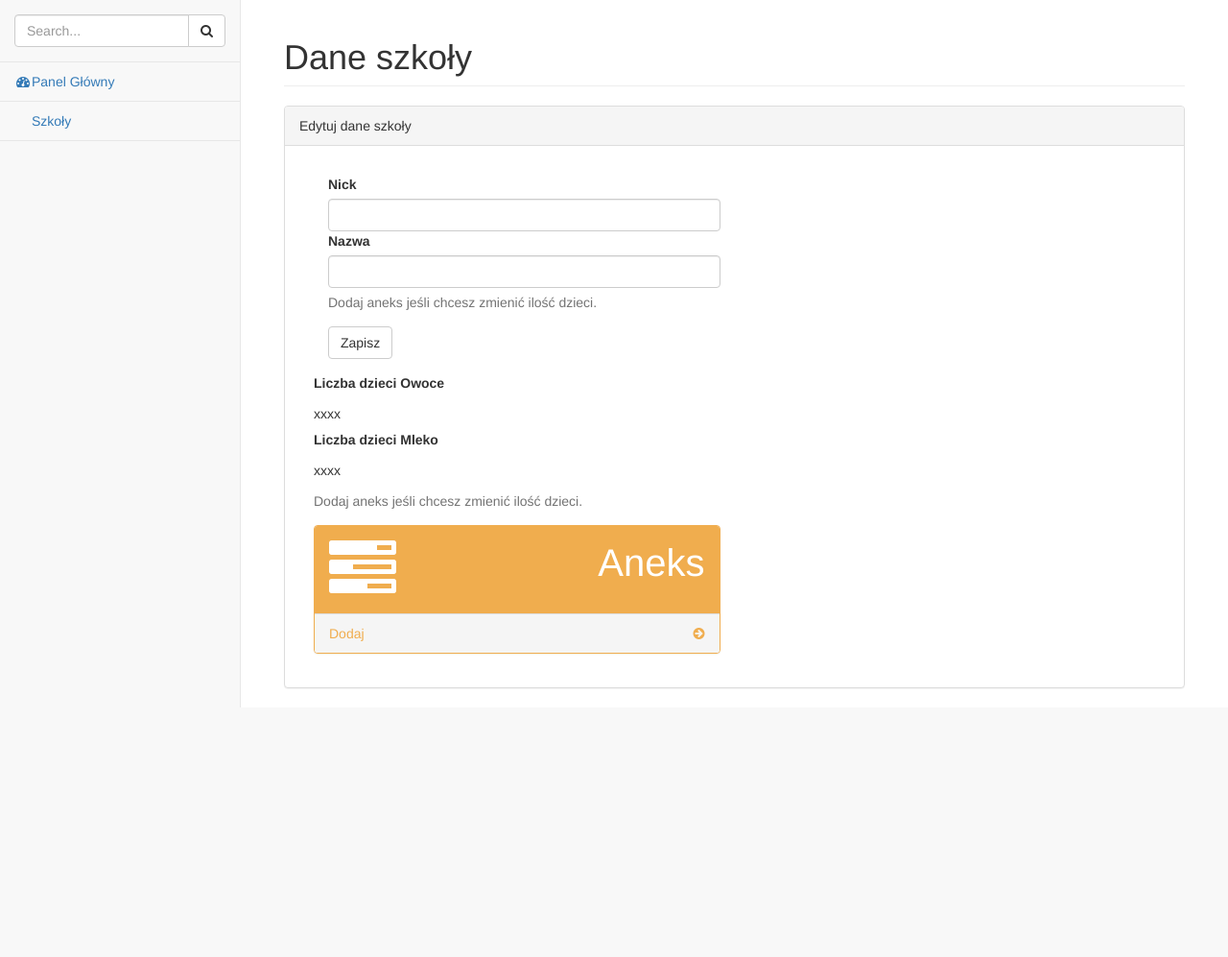
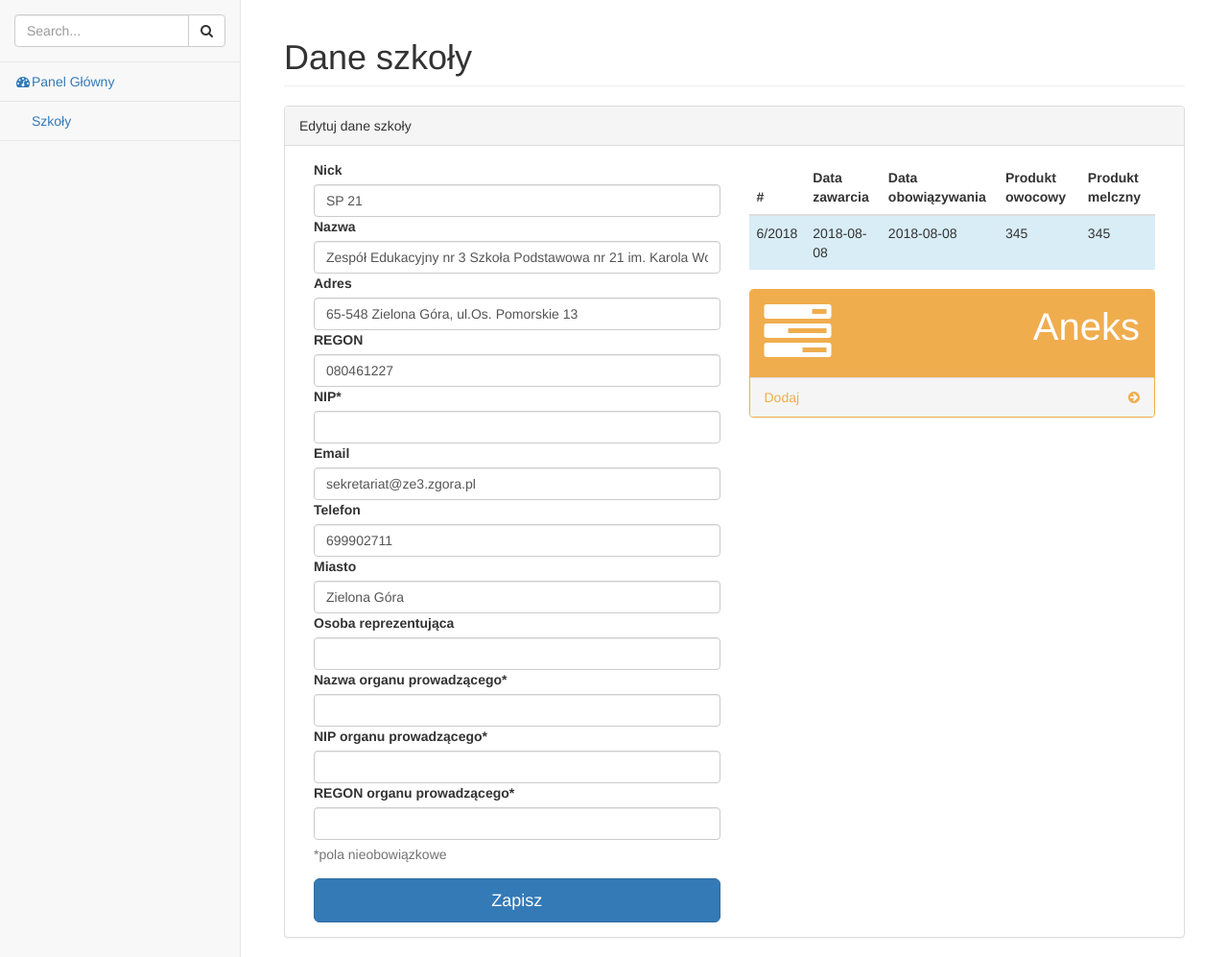
Before and after one commit to mariakoszula/ryko-manager, a Flask app: page /school_form/6 in a window 1280 px wide. Shown: the part 51-1048 px from the top of the page at 96% size. Before the commit the page ends 788 px from the top, so only its background shows below. Run offline with Flask 2, Linux system fonts and the light colour scheme; data comes from the database, SQL or seed files in the repository; some libraries are stand-ins or nearby versions.

Commit message:
Finish school_form view

```diff
--- a/run.py
+++ b/run.py
@@ -17,7 +17,8 @@ def schools_all():
 
 @app.route('/school_form/<int:school_id>')
 def school_form(school_id=None):
-    return render_template("school_form.html", School=School.query.filter_by(id=school_id).first_or_404())
+    return render_template("school_form.html",  School=School.query.filter_by(id=school_id).first_or_404(),
+                                                Contracts=Contract.query.filter(Contract.school_id==school_id).all())
 
 
 if __name__ == "__main__":
--- a/templates/school_form.html
+++ b/templates/school_form.html
@@ -9,26 +9,51 @@
                             Edytuj dane szkoły
                         </div>
                         <div class="panel-body">
-
-                        <div class="panel-body">
                             <div class="col-lg-6">
                                 <form role="form">
                                             <div class="form-group">
-                                                <label>Nick</label><input class="form-control">
-                                                <label>Nazwa</label><input class="form-control">
-                                                <p class="help-block">Dodaj aneks jeśli chcesz zmienić ilość dzieci.</p>
+                                                <label>Nick</label><input class="form-control" {% if  School.nick  %}value="{{ School.nick }}"{% endif %}>
+                                                <label>Nazwa</label><input class="form-control" {% if  School.name  %}value="{{ School.name }}"{% endif %}>
+                                                <label>Adres</label><input class="form-control" {% if  School.address  %}value="{{ School.address }}"{% endif %}>
+                                                <label>REGON</label><input class="form-control" {% if  School.regon  %}value="{{ School.regon }}"{% endif %}>
+                                                <label>NIP*</label><input class="form-control" {% if  School.nip  %}value="{{ School.nip }}"{% endif %}>
+                                                <label>Email</label><input class="form-control" {% if  School.email  %}value="{{ School.email }}"{% endif %}>
+                                                <label>Telefon</label><input class="form-control" {% if  School.phone  %}value="{{ School.phone }}"{% endif %}>
+                                                <label>Miasto</label><input class="form-control" {% if  School.city  %}value="{{ School.city }}"{% endif %}>
+                                                <label>Osoba reprezentująca</label><input class="form-control" {% if  School.responsible_person  %}value="{{ School.responsible_person }}"{% endif %}>
+                                                <label>Nazwa organu prowadzącego*</label><input class="form-control" {% if  School.representative  %}value="{{ School.representative }}"{% endif %}>
+                                                <label>NIP organu prowadzącego*</label><input class="form-control" {% if  School.representative_nip  %}value="{{ School.representative_nip }}"{% endif %}>
+                                                <label>REGON organu prowadzącego*</label><input class="form-control" {% if  School.representative_regon  %}value="{{ School.representative_regon }}"{% endif %}>
+                                                <p class="help-block">*pola nieobowiązkowe</p>
                                             </div>
 
-                                    <button type="submit" class="btn btn-default">Zapisz</button>
+                                    <button type="submit"  class="btn btn-primary btn-lg btn-block">Zapisz</button>
                                 </form>
                             </div>
-                        </div>
-
-                        <div class="col-lg-6">
-                            <div class="form-group">
-                                <label>Liczba dzieci Owoce</label><p class="form-control-static">xxxx</p>
-                                <label>Liczba dzieci Mleko</label><p class="form-control-static">xxxx</p>
-                                <p class="help-block">Dodaj aneks jeśli chcesz zmienić ilość dzieci.</p>
+                            <div class="col-lg-6">
+                           <div class="table-responsive">
+                                <table class="table">
+                                    <thead>
+                                        <tr>
+                                            <th>#</th>
+                                            <th>Data zawarcia</th>
+                                            <th>Data obowiązywania</th>
+                                            <th>Produkt owocowy</th>
+                                            <th>Produkt melczny</th>
+                                        </tr>
+                                    </thead>
+                                    <tbody>
+                                     {% for contract in Contracts %}
+                                        <tr {% if contract.is_anex %} class="warning" {% endif %} {% if not contract.is_anex %} class="info" {% endif %}>
+                                            <td>{{ contract.contract_no}}/{{contract.contract_year }}</td>
+                                            <td>{{ contract.contract_date.date() }}</td>
+                                            <td>{{ contract.validity_date.date() }}</td>
+                                            <td>{{ contract.fruitVeg_products }}</td>
+                                            <td>{{ contract.dairy_products }}</td>
+                                        </tr>
+                                    {% endfor %}
+                                    </tbody>
+                                </table>
                             </div>
 
                              <div class="panel panel-yellow">
@@ -51,7 +76,6 @@
                         </a>
                     </div>
                         </div>
-
                         </div>
                     </div>
       </div>
```
